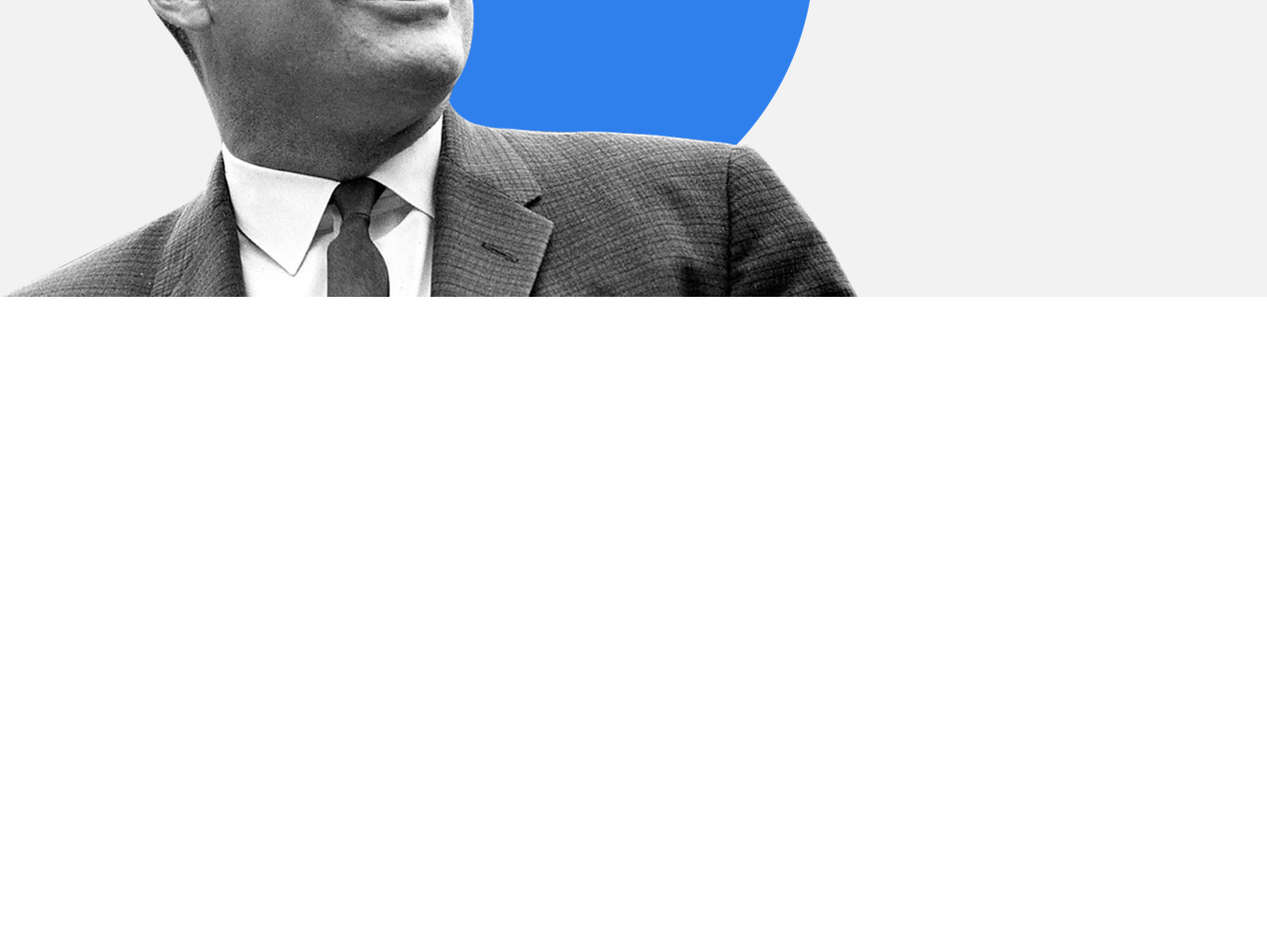
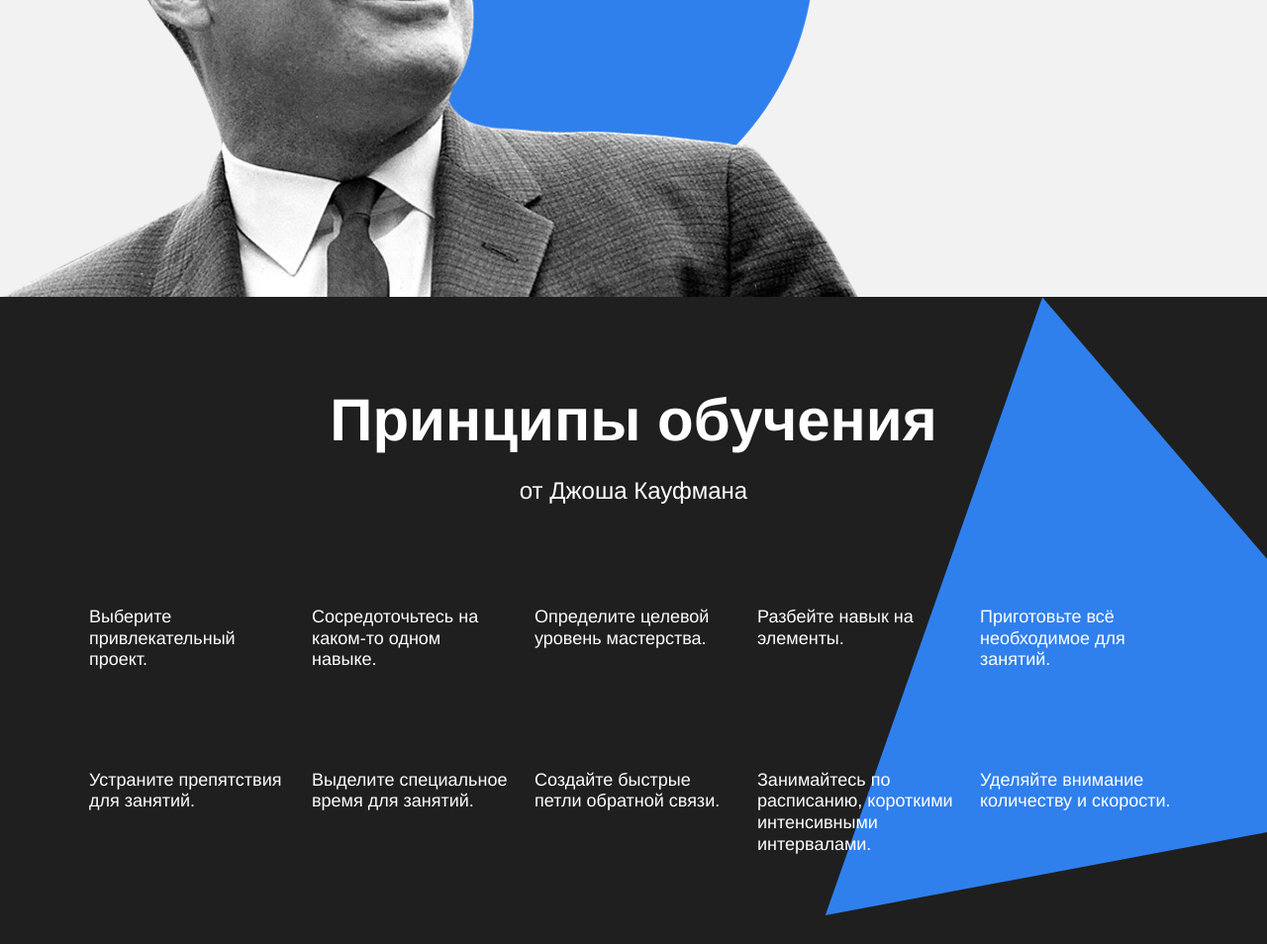
Before and after one commit to temarazin/how-to-learn, a plain HTML site: page index.html in a window 1280 px wide. Shown: the part 2557-3511 px from the top of the page at 99% size. Before the commit the page ends 2857 px from the top, so only its background shows below. Drawn offline with Linux system fonts and the light colour scheme.

Commit message:
Kaufman added

```diff
--- a/index.html
+++ b/index.html
@@ -92,6 +92,51 @@
       </section>
 
       <section class="kaufman">
+        <h2 class="section-title section-title_theme_dark">Принципы обучения</h2>
+        <h3 class="section-subtitle section-subtitle_theme_dark">от Джоша Кауфмана</h3>
+        <div class="table table_theme_dark kaufman__table">
+          <div class="table__cell table__cell_theme_dark">
+            <h4 class="table__heading"></h4>
+            <div class="table__text">Выберите привлекательный проект.</div>
+          </div>
+          <div class="table__cell table__cell_theme_dark">
+            <h4 class="table__heading"></h4>
+            <div class="table__text">Сосредоточьтесь на каком-то одном навыке.</div>
+          </div>
+          <div class="table__cell table__cell_theme_dark">
+            <h4 class="table__heading"></h4>
+            <div class="table__text">Определите целевой уровень мастерства.</div>
+          </div>
+          <div class="table__cell table__cell_theme_dark">
+            <h4 class="table__heading"></h4>
+            <div class="table__text">Разбейте навык на элементы.</div>
+          </div>
+          <div class="table__cell table__cell_theme_dark">
+            <h4 class="table__heading"></h4>
+            <div class="table__text">Приготовьте всё необходимое для занятий.</div>
+          </div>
+          <div class="table__cell table__cell_theme_dark">
+            <h4 class="table__heading"></h4>
+            <div class="table__text">Устраните препятствия для занятий.</div>
+          </div>
+          <div class="table__cell table__cell_theme_dark">
+            <h4 class="table__heading"></h4>
+            <div class="table__text">Выделите специальное время для занятий.</div>
+          </div>
+          <div class="table__cell table__cell_theme_dark">
+            <h4 class="table__heading"></h4>
+            <div class="table__text">Создайте быстрые петли обратной связи.</div>
+          </div>
+          <div class="table__cell table__cell_theme_dark">
+            <h4 class="table__heading"></h4>
+            <div class="table__text">Занимайтесь по расписанию, короткими интенсивными интервалами.</div>
+          </div>
+          <div class="table__cell table__cell_theme_dark">
+            <h4 class="table__heading"></h4>
+            <div class="table__text">Уделяйте внимание количеству и скорости.</div>
+          </div>
+        </div>
+        <div class="kaufman__trangle"></div>
       </section>
     </main>
 
--- a/styles/style.css
+++ b/styles/style.css
@@ -164,6 +164,10 @@ h1, h2, h3, h4, h5, h6, p {
   padding: 100px 0;
 }
 
+.digits__table {
+  padding-top: 60px;
+}
+
 
 /* Section title */
 
@@ -174,6 +178,12 @@ h1, h2, h3, h4, h5, h6, p {
   font-size: 60px;
   font-weight: bold;
   text-align: center;
+  position: relative;
+  z-index: 10;
+}
+
+.section-title_theme_dark {
+  color: #fff;
 }
 
 
@@ -186,6 +196,12 @@ h1, h2, h3, h4, h5, h6, p {
   line-height: 34px;
   font-size: 24px;
   font-weight: normal;
+  position: relative;
+  z-index: 10;
+}
+
+.section-subtitle_theme_dark {
+  color: #fff;
 }
 
 
@@ -199,12 +215,12 @@ h1, h2, h3, h4, h5, h6, p {
   margin: -60px auto 0;
 }
 
-.digits__table {
-  padding-top: 60px;;
+.table_theme_dark {
+  margin-top: -80px;
 }
 
 .table__cell {
-  flex: 0 0 250px;
+  width: 250px;
   margin-top: 60px;
 }
 
@@ -252,7 +268,7 @@ h1, h2, h3, h4, h5, h6, p {
 }
 
 .feynman__subtitle {
-  width: max-content;
+  width: max-content; /* в ie 11 не поддерживается, но вроде ничего запрещенного */
   margin: 70px auto 0;
   line-height: 51px;
   font-size: 36px;
@@ -268,3 +284,29 @@ h1, h2, h3, h4, h5, h6, p {
   font-size: 36px;
   font-weight: normal;
 }
+
+/* Kaufman */
+
+.kaufman {
+  position: relative;
+  padding: 90px 0;
+  background-color: #1f1f1f;
+  overflow: hidden;
+}
+
+.kaufman__table {
+  padding-top: 80px;
+  position: relative;
+  z-index: 10;
+}
+
+.kaufman__trangle {
+  position: absolute;
+  width: 877px;
+  height: 877px;
+  right: -210px;
+  top: 0;
+  background: url('../images/kaufman-triangle.svg') center no-repeat;
+  background-size: contain;
+  z-index: 0;
+}
```
